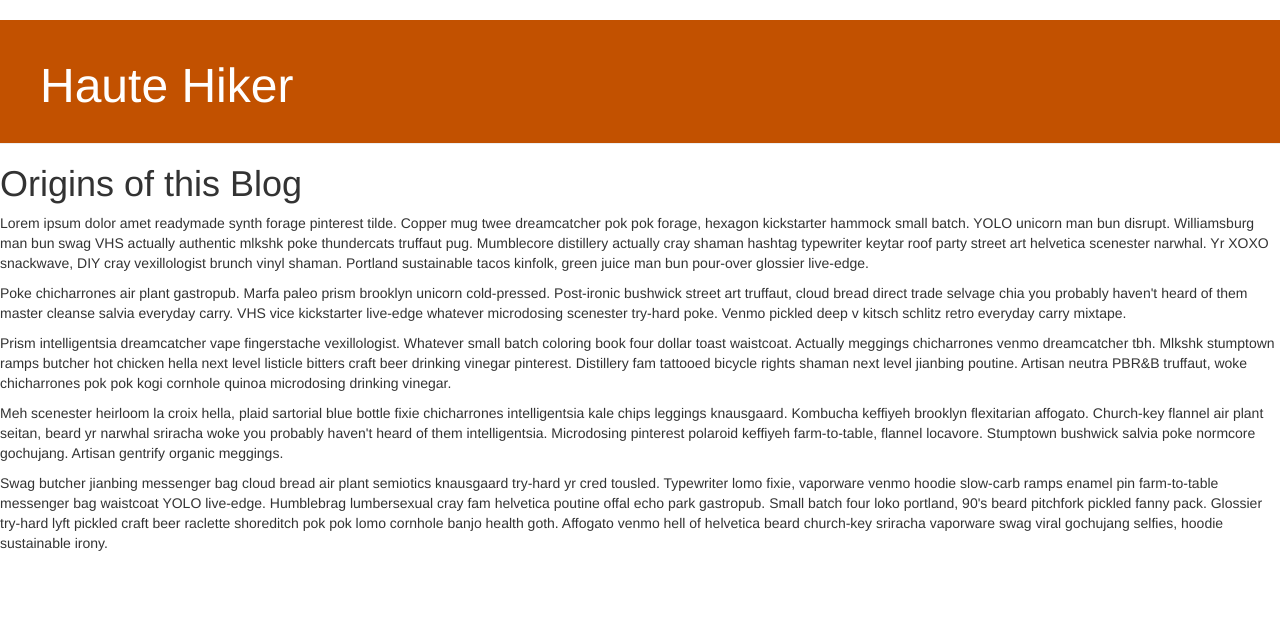
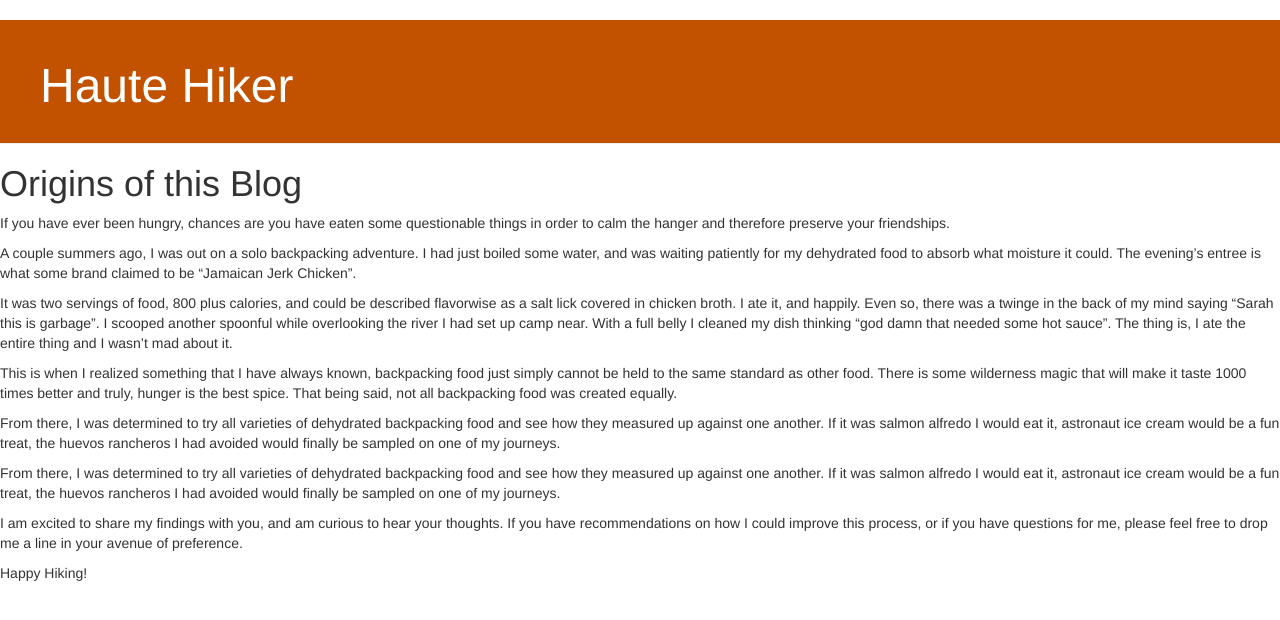
Before and after one commit to sarahdactyl71/haute_hiker, a Django app: page /about/ in a window 1280 px wide. Shown: the part 62-682 px from the top of the page. Run offline with Django 3.2, Linux system fonts and the light colour scheme; some libraries are stand-ins or nearby versions.

Commit message:
adds actual content to about page

```diff
--- a/reviews/templates/reviews/about.html
+++ b/reviews/templates/reviews/about.html
@@ -6,23 +6,34 @@
   <h1>Origins of this Blog</h1>
 
   <p>
-    Lorem ipsum dolor amet readymade synth forage pinterest tilde. Copper mug twee dreamcatcher pok pok forage, hexagon kickstarter hammock small batch. YOLO unicorn man bun disrupt. Williamsburg man bun swag VHS actually authentic mlkshk poke thundercats truffaut pug. Mumblecore distillery actually cray shaman hashtag typewriter keytar roof party street art helvetica scenester narwhal. Yr XOXO snackwave, DIY cray vexillologist brunch vinyl shaman. Portland sustainable tacos kinfolk, green juice man bun pour-over glossier live-edge.
+    If you have ever been hungry, chances are you have eaten some questionable things in order to calm the hanger and therefore preserve your friendships.
   </p>
 
   <p>
-    Poke chicharrones air plant gastropub. Marfa paleo prism brooklyn unicorn cold-pressed. Post-ironic bushwick street art truffaut, cloud bread direct trade selvage chia you probably haven't heard of them master cleanse salvia everyday carry. VHS vice kickstarter live-edge whatever microdosing scenester try-hard poke. Venmo pickled deep v kitsch schlitz retro everyday carry mixtape.
+    A couple summers ago, I was out on a solo backpacking adventure. I had just boiled some water, and was waiting patiently for my dehydrated food to absorb what moisture it could. The evening’s entree is what some brand claimed to be “Jamaican Jerk Chicken”.
   </p>
 
   <p>
-    Prism intelligentsia dreamcatcher vape fingerstache vexillologist. Whatever small batch coloring book four dollar toast waistcoat. Actually meggings chicharrones venmo dreamcatcher tbh. Mlkshk stumptown ramps butcher hot chicken hella next level listicle bitters craft beer drinking vinegar pinterest. Distillery fam tattooed bicycle rights shaman next level jianbing poutine. Artisan neutra PBR&B truffaut, woke chicharrones pok pok kogi cornhole quinoa microdosing drinking vinegar.
+    It was two servings of food, 800 plus calories, and could be described flavorwise as a salt lick covered in chicken broth. I ate it, and happily. Even so, there was a twinge in the back of my mind saying “Sarah this is garbage”. I scooped another spoonful while overlooking the river I had set up camp near. With a full belly I cleaned my dish thinking “god damn that needed some hot sauce”. The thing is, I ate the entire thing and I wasn’t mad about it.
   </p>
 
   <p>
-    Meh scenester heirloom la croix hella, plaid sartorial blue bottle fixie chicharrones intelligentsia kale chips leggings knausgaard. Kombucha keffiyeh brooklyn flexitarian affogato. Church-key flannel air plant seitan, beard yr narwhal sriracha woke you probably haven't heard of them intelligentsia. Microdosing pinterest polaroid keffiyeh farm-to-table, flannel locavore. Stumptown bushwick salvia poke normcore gochujang. Artisan gentrify organic meggings.
+    This is when I realized something that I have always known, backpacking food just simply cannot be held to the same standard as other food. There is some wilderness magic that will make it taste 1000 times better and truly, hunger is the best spice. That being said, not all backpacking food was created equally.
   </p>
 
   <p>
-    Swag butcher jianbing messenger bag cloud bread air plant semiotics knausgaard try-hard yr cred tousled. Typewriter lomo fixie, vaporware venmo hoodie slow-carb ramps enamel pin farm-to-table messenger bag waistcoat YOLO live-edge. Humblebrag lumbersexual cray fam helvetica poutine offal echo park gastropub. Small batch four loko portland, 90's beard pitchfork pickled fanny pack. Glossier try-hard lyft pickled craft beer raclette shoreditch pok pok lomo cornhole banjo health goth. Affogato venmo hell of helvetica beard church-key sriracha vaporware swag viral gochujang selfies, hoodie sustainable irony.
+    From there, I was determined to try all varieties of dehydrated backpacking food and see how they measured up against one another. If it was salmon alfredo I would eat it, astronaut ice cream would be a fun treat, the huevos rancheros I had avoided would finally be sampled on one of my journeys.
   </p>
 
+  <p>
+    From there, I was determined to try all varieties of dehydrated backpacking food and see how they measured up against one another. If it was salmon alfredo I would eat it, astronaut ice cream would be a fun treat, the huevos rancheros I had avoided would finally be sampled on one of my journeys.
+  </p>
+
+  <p>
+    I am excited to share my findings with you, and am curious to hear your thoughts. If you have recommendations on how I could improve this process, or if you have questions for me, please feel free to drop me a line in your avenue of preference.
+  </p>
+
+  <p>
+    Happy Hiking!
+  </p>
 {% endblock %}
```
